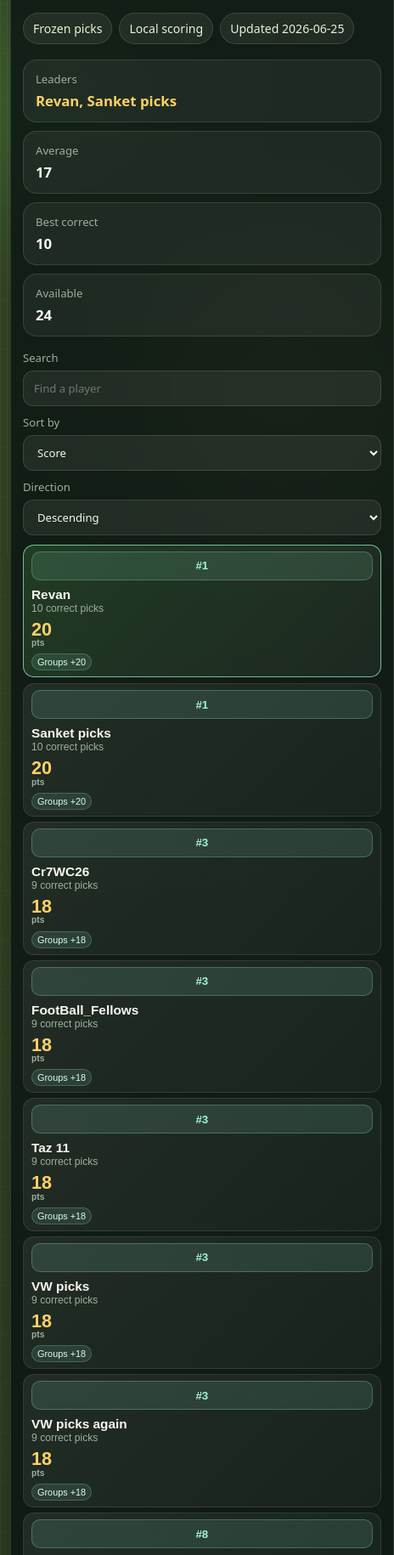
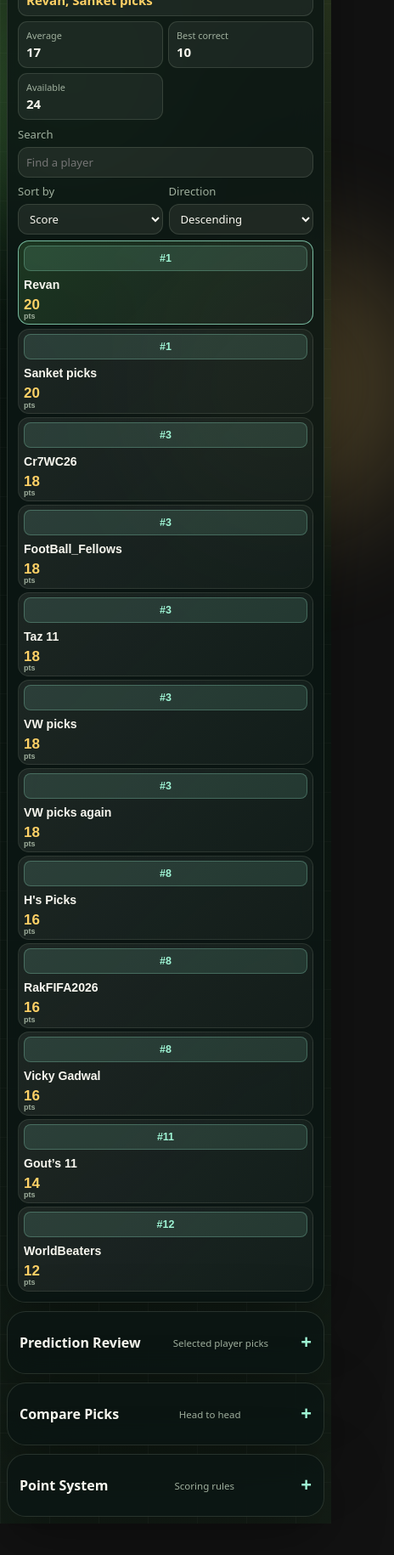
Before and after one commit to sanketc-projects/wc-predictor, a website: page index.html in a window 390 px wide. Shown: the part 170-2000 px from the top of the page at 85% size, 464 px wide, since content can reach past the window. After the commit the page ends 1963 px from the top, so only its background shows below. Drawn offline with Linux system fonts and the light colour scheme.

Commit message:
Improve mobile leaderboard layout

```diff
--- a/app.js
+++ b/app.js
@@ -54,10 +54,31 @@ const compareFilterSelect = document.getElementById('compare-filter');
 const compareOutput = document.getElementById('compare-output');
 const summaryContainer = document.getElementById('summary');
 const scoringRulesContainer = document.getElementById('scoring-rules');
+const playerDetails = document.getElementById('player-details');
+const compareDetails = document.getElementById('compare-details');
+const scoringDetails = document.getElementById('scoring-details');
 const searchInput = document.getElementById('search');
 const sortBySelect = document.getElementById('sort-by');
 const sortDirectionSelect = document.getElementById('sort-direction');
 const lastUpdatedLabel = document.getElementById('last-updated');
+const mobileMedia = typeof window !== 'undefined' ? window.matchMedia('(max-width: 640px)') : null;
+
+function setDetailsOpen(details, open) {
+    if (!details) return;
+    details.open = open;
+    if (open) details.setAttribute?.('open', '');
+    else details.removeAttribute?.('open');
+}
+
+function isMobileViewport() {
+    return Boolean(mobileMedia?.matches);
+}
+
+function syncDetailsForViewport() {
+    if (!mobileMedia) return;
+    const open = !mobileMedia.matches;
+    [playerDetails, compareDetails, scoringDetails].forEach((details) => setDetailsOpen(details, open));
+}
 
 function escapeHtml(value) {
     return String(value ?? '')
@@ -1109,6 +1130,7 @@ leaderboardBody.addEventListener('click', (event) => {
     if (!row) return;
 
     state.selectedId = row.dataset.playerId;
+    if (isMobileViewport()) setDetailsOpen(playerDetails, true);
     render();
     selectedPlayerContainer.scrollIntoView({ behavior: 'smooth', block: 'start' });
 });
@@ -1136,4 +1158,7 @@ compareFilterSelect.addEventListener('change', (event) => {
     renderCompare();
 });
 
+syncDetailsForViewport();
+mobileMedia?.addEventListener?.('change', syncDetailsForViewport);
+
 loadData();
--- a/index.html
+++ b/index.html
@@ -54,6 +54,11 @@
         </section>
 
         <section class="panel player-panel">
+            <details id="player-details" class="mobile-details" open>
+                <summary>
+                    <span>Prediction Review</span>
+                    <small>Selected player picks</small>
+                </summary>
                 <div class="panel-header">
                     <div>
                         <p class="section-kicker">Selected Player</p>
@@ -62,9 +67,15 @@
                     <p class="muted">Green is right, red is wrong, gray is still pending.</p>
                 </div>
                 <div id="selected-player" class="selected-player"></div>
+            </details>
         </section>
 
         <section class="panel compare-panel">
+            <details id="compare-details" class="mobile-details" open>
+                <summary>
+                    <span>Compare Picks</span>
+                    <small>Head to head</small>
+                </summary>
                 <div class="panel-header">
                     <div>
                         <p class="section-kicker">Head To Head</p>
@@ -91,9 +102,15 @@
                     </label>
                 </div>
                 <div id="compare-output" class="compare-output"></div>
+            </details>
         </section>
 
         <section class="panel scoring-panel">
+            <details id="scoring-details" class="mobile-details" open>
+                <summary>
+                    <span>Point System</span>
+                    <small>Scoring rules</small>
+                </summary>
                 <div class="panel-header">
                     <div>
                         <p class="section-kicker">Scoring</p>
@@ -102,6 +119,7 @@
                     <p class="muted">Update results in JSON as the tournament progresses.</p>
                 </div>
                 <div id="scoring-rules" class="rules-grid"></div>
+            </details>
         </section>
     </main>
 
--- a/styles.css
+++ b/styles.css
@@ -327,6 +327,14 @@ select option {
     gap: 16px;
     justify-content: space-between;
     margin-bottom: 16px;
+}
+
+.mobile-details {
+    display: block;
+}
+
+.mobile-details>summary {
+    display: none;
 }
 
 .player-panel,
@@ -1131,7 +1139,7 @@ select option {
 
 @media (max-width: 640px) {
     body {
-        padding: 12px;
+        padding: 8px;
     }
 
     body::before {
@@ -1143,11 +1151,172 @@ select option {
     .player-panel,
     .compare-panel,
     .scoring-panel {
-        padding: 14px;
+        padding: 12px;
+    }
+
+    .app-shell {
+        gap: 10px;
+    }
+
+    .leaderboard-panel {
+        min-height: auto;
+    }
+
+    .scoreboard-header {
+        gap: 8px;
+        margin-bottom: 10px;
+    }
+
+    .eyebrow,
+    .section-kicker {
+        font-size: 0.62rem;
+        margin-bottom: 5px;
     }
 
     h1 {
-        font-size: clamp(2.6rem, 17vw, 5rem);
+        font-size: clamp(2.1rem, 14vw, 3.4rem);
+    }
+
+    h2 {
+        font-size: 1.15rem;
+    }
+
+    .lead {
+        display: none;
+    }
+
+    .scoreboard-meta {
+        gap: 5px;
+    }
+
+    .pill {
+        font-size: 0.72rem;
+        padding: 5px 7px;
+    }
+
+    .summary {
+        grid-template-columns: repeat(2, minmax(0, 1fr));
+        gap: 6px;
+        margin: 8px 0;
+    }
+
+    .leader-card {
+        grid-column: 1 / -1;
+    }
+
+    .summary-card {
+        border-radius: 11px;
+        padding: 8px 9px;
+    }
+
+    .summary-card span {
+        font-size: 0.68rem;
+    }
+
+    .summary-card strong {
+        font-size: 0.94rem;
+        margin-top: 2px;
+    }
+
+    .controls {
+        grid-template-columns: 1fr 1fr;
+        gap: 7px;
+    }
+
+    .search-wrap {
+        grid-column: 1 / -1;
+    }
+
+    input,
+    select {
+        min-height: 36px;
+        padding: 7px 9px;
+    }
+
+    .leaderboard-list {
+        gap: 4px;
+        margin-top: 8px;
+    }
+
+    .leaderboard-row {
+        grid-template-columns: 38px minmax(0, 1fr) 48px;
+        min-height: 42px;
+        padding: 5px 6px;
+    }
+
+    .rank-badge {
+        border-radius: 8px;
+        font-size: 0.78rem;
+        min-height: 30px;
+        min-width: 32px;
+        padding: 0 5px;
+    }
+
+    .player-summary strong {
+        font-size: 0.88rem;
+    }
+
+    .player-summary span,
+    .row-breakdown {
+        display: none;
+    }
+
+    .score-badge {
+        font-size: 1.06rem;
+    }
+
+    .score-badge small {
+        font-size: 0.56rem;
+    }
+
+    .mobile-details>summary {
+        align-items: center;
+        cursor: pointer;
+        display: flex;
+        justify-content: space-between;
+        list-style: none;
+        min-height: 48px;
+        padding: 0 2px;
+    }
+
+    .mobile-details>summary::-webkit-details-marker {
+        display: none;
+    }
+
+    .mobile-details>summary::after {
+        color: var(--mint);
+        content: "+";
+        font-size: 1.4rem;
+        font-weight: 800;
+    }
+
+    .mobile-details[open]>summary::after {
+        content: "-";
+    }
+
+    .mobile-details>summary span,
+    .mobile-details>summary small {
+        display: block;
+    }
+
+    .mobile-details>summary span {
+        font-weight: 900;
+    }
+
+    .mobile-details>summary small {
+        color: var(--muted);
+        font-size: 0.72rem;
+        margin-top: 2px;
+    }
+
+    .mobile-details[open]>summary {
+        border-bottom: 1px solid var(--line);
+        margin-bottom: 12px;
+        padding-bottom: 10px;
+    }
+
+    .mobile-details>.panel-header {
+        display: none;
     }
 
     .leaderboard-row,
```
Lines whose indentation alone changed are shown as unchanged.
